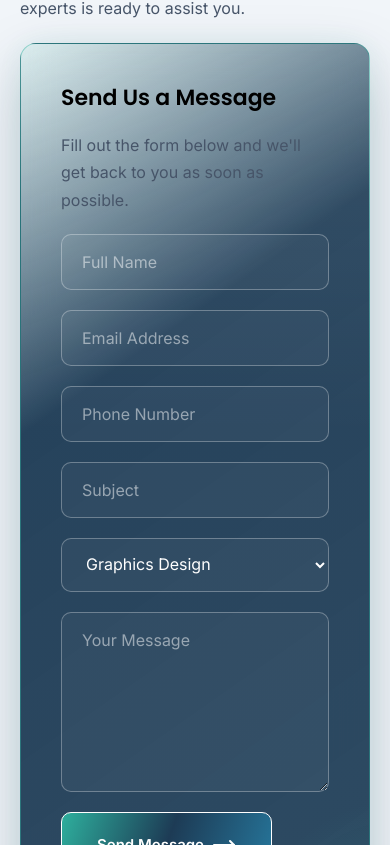
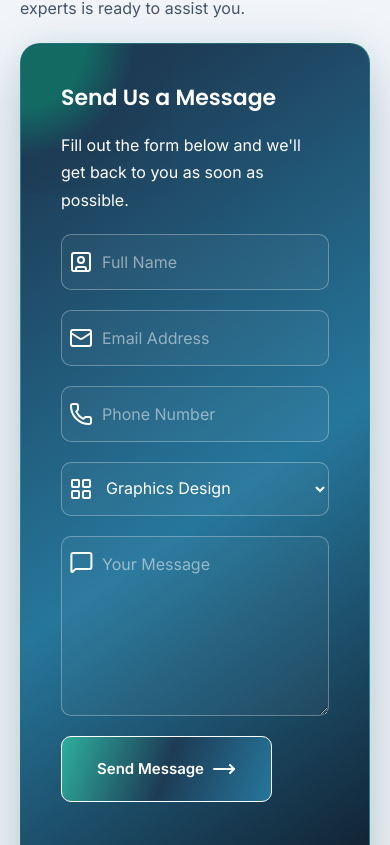
Before and after one commit to mikee-pixel/upstreamteches, a React (Vite) app: page /contact-us in a window 390 px wide. Shown: the part 1219-2064 px from the top of the page. Built offline with nearby package versions, Linux system fonts and the light colour scheme; data requests are answered from the project's data file.

Commit message:
(1) Installed npm EmailJS mail service provider. (2) Convert the contact form reusable component.

```diff
--- a/package.json
+++ b/package.json
@@ -10,6 +10,7 @@
     "preview": "vite preview"
   },
   "dependencies": {
+    "@emailjs/browser": "^4.4.1",
     "@fortawesome/fontawesome-svg-core": "^7.3.1",
     "@fortawesome/free-brands-svg-icons": "^7.3.1",
     "@fortawesome/react-fontawesome": "^3.5.0",
--- a/src/components/ui/ContactFormWidget.jsx
+++ b/src/components/ui/ContactFormWidget.jsx
@@ -1,23 +1,91 @@
-import { MoveRight } from "lucide-react";
+import { LayoutGrid, Mail, MessageSquare, MousePointer2, MoveRight, Phone, SquareUser } from "lucide-react";
+import emailjs from "@emailjs/browser";
+import { useRef, useState } from "react";
 
 const ContactFormWidget = ({title, subheading, display_in}) => {
+    const form = useRef();
+    const [submissionStatus, setSubmissionStatus] = useState(null);
+    const [hideMessageResponse, setHideMessageResponse] = useState(null);
+    const timeOutResponse = useRef();
+
+    const sendEmail = (e) => {
+        e.preventDefault();
+
+        emailjs
+            .sendForm('service_kurufeb', 'template_m9j6vp9', form.current, {
+                publicKey: 'eegWjDT5Z9ZRBRqqg',
+            })
+            .then(
+                () => {
+                console.log('SUCCESS!');
+                    setSubmissionStatus(true);
+                    timeOutResponse.current = setTimeout(() => {
+                        setSubmissionStatus(null)
+                    }, 3000);
+                },
+                (error) => {
+                    console.log('FAILED...', error.text);
+                    setSubmissionStatus(false);
+                    timeOutResponse.current = setTimeout(() => {
+                        setSubmissionStatus(null);
+                    }, [3000])
+                },
+            );
+    };
+
+    useState(() => {
+        timeOutResponse.current = setTimeout(() => {
+            setSubmissionStatus(null)
+        }, 5000);
+    }, [submissionStatus])
+
+
     return (
         <div className={`contact-form-container ${display_in} flex flex-col gap-5 p-10`}>
-            <h4>{title}</h4>
-            <p>{subheading}</p>
-            <form action="" className="flex flex-row justify-between flex-wrap gap-5">
-                <input className="input-field w-full sm:w-[47%]" type="text" name="full_name" id="full_name" placeholder="Full Name"/>
-                <input className="input-field w-full sm:w-[47%]" type="email" name="email_address" id="email_address" placeholder="Email Address"/>
-                <input className="input-field w-full sm:w-[47%]" type="text" name="phone_number" id="phone_number" placeholder="Phone Number"/>
-                <input className="input-field w-full sm:w-[47%]" type="text" name="subject" id="subject" placeholder="Subject"/>
-                <select className="input-select w-full" name="service-type" id="service-type" placeholder="How can we help you?">
-                    <option value="Graphics Design">Graphics Design</option>
-                    <option value="Search Engine Optimization">Search Engine Optimization</option>
-                    <option value="Website Development">Website Development</option>
-                    <option value="E-Commerce">E-Commerce</option>
-                </select>
-                <textarea className="input-text-area w-full" name="your-message" id="your-message" placeholder="Your Message"></textarea>
+            <h4 className="title">{title}</h4>
+            <p className="subheading">{subheading}</p>
+            <form action="" className="flex flex-row justify-between flex-wrap gap-5" ref={form} onSubmit={sendEmail}>
+                <div className="input-field-container flex flex-row w-full sm:w-[47%]">
+                    <div className="field-icon">
+                        <SquareUser />
+                    </div>
+                    <input className="input-field w-full" type="text" name="full-name" id="full_name" placeholder="Full Name" required/>
+                </div>
+                <div className="input-field-container flex flex-row w-full sm:w-[47%]">
+                    <div className="field-icon">
+                        <Mail />
+                    </div>
+                    <input className="input-field w-full" type="email" name="email-address" id="email_address" placeholder="Email Address" required/>
+                </div>
+                <div className="input-field-container flex flex-row w-full sm:w-[47%]">
+                    <div className="field-icon">
+                        <Phone />
+                    </div>
+                    <input className="input-field w-full" type="text" name="phone-number" id="phone_number" placeholder="Phone Number"/>
+                </div>
+                <div className="input-field-container flex flex-row w-full sm:w-[47%]">
+                    <div className="field-icon">
+                        <LayoutGrid />
+                    </div>
+                    <select className="input-select w-full" name="service-type" id="service-type" placeholder="How can we help you?" required>
+                        <option value="Graphics Design">Graphics Design</option>
+                        <option value="Search Engine Optimization">Search Engine Optimization</option>
+                        <option value="Website Development">Website Development</option>
+                        <option value="E-Commerce">E-Commerce</option>
+                    </select>
+                </div>
+                <div className="input-field-container textarea-field-container flex flex-row w-full">
+                    <div className="field-icon">
+                        <MessageSquare />
+                    </div>
+                    <textarea className="input-text-area w-full" name="message" id="your-message" placeholder="Your Message" required></textarea>
+                </div>
                 <button className="btn primary-button"><span className="flex items-center justify-center gap-2">Send Message <MoveRight /></span></button>
+                <div className="form-message-response-container w-full">
+                    {submissionStatus === true && <p className="message-success">Thank you! Your form has been submitted successfully. We'll get back to you shortly.</p>}
+                    {submissionStatus === false && <p className="message-error">Oops! Something went wrong while submitting your form. Please try again later.</p>}
+                </div>
+
             </form>
         </div>
     )
--- a/src/index.css
+++ b/src/index.css
@@ -619,152 +619,75 @@ p.small-body {
 }
 
 /*CONTACT FORM COMPONENT*/
+.contact-form-container .title,
+.contact-form-container .subheading {
+  color: var(--color-white);
+}
 .contact-form-container {
-  box-shadow: 2px 2px 8px rgba(0, 0, 0, 0.2);
-  border-radius: 10px;
-}
-
-.contact-form-container form .input-field,
-.contact-form-container form .input-select,
-.contact-form-container form .input-text-area {
-  border: 1px solid rgba(0, 0, 0, 0.1);
-  padding: 15px 20px;
-  border-radius: 10px;
-}
-
-.contact-form-container form .input-text-area {
-  height: 180px;
-}
-
-
-@media screen and (max-width: 1023px) {
-  .contact-form-container {
   position: relative;
   overflow: hidden;
-
-    width: 100%;
-    max-width: 700px;
-
+  width: 100%;
   padding: 40px;
-
-    /*
-     * Main brand color:
-     * #1D3B55
-     */
-    background:
-        linear-gradient(
-            145deg,
-            rgba(46, 175, 157, 0.12),
-            rgba(29, 59, 85, 0.96) 35%,
-            rgba(29, 59, 85, 0.92)
-        );
-
-    /*
-     * Glass border
-     */
+  background: linear-gradient(145deg, rgba(29, 59, 85) 10%, rgba(38, 119, 156), rgba(16, 27, 42));
   border: 1px solid rgba(46, 175, 157, 0.45);
-
-    border-radius: 16px;
-
-    /*
-     * Depth
-     */
+  border-radius: 20px;
   box-shadow:
     0 25px 60px rgba(29, 59, 85, 0.25),
     0 0 30px rgba(46, 175, 157, 0.08);
-
-    /*
-     * Glass effect
-     */
   backdrop-filter: blur(18px);
   -webkit-backdrop-filter: blur(18px);
-
-    /*
-     * Smooth interaction
-     */
-    transition:
-        transform 0.35s ease,
-        box-shadow 0.35s ease,
-        border-color 0.35s ease;
 }
 
 .contact-form-container::before {
   content: "";
-
   position: absolute;
-
-      top: 0;
-      left: 0;
-
-      width: 100%;
-      height: 45%;
-
-      background:
-          linear-gradient(
-              180deg,
-              rgba(255, 255, 255, 0.08),
-              transparent
-          );
-
-      pointer-events: none;
-  }
-
-  .contact-form-container::after {
-      content: "";
-
-      position: absolute;
-
+  top: 0%;
+  left: 0%;
+  transform: translate(-50%, -50%);
   width: 300px;
   height: 300px;
-
-      right: -180px;
-      bottom: -180px;
-
-      background:
-          radial-gradient(
-              circle,
-              rgba(46, 175, 157, 0.18),
-              transparent 70%
-          );
-
-      pointer-events: none;
+  background: radial-gradient(circle, rgb(16 118 103 / 80%) 30%, rgba(29, 59, 85), rgba(29, 59, 85, 0.1), transparent);
 }
 
 .contact-form-container > *,
 .contact-form-container form {
     position: relative;
-
     z-index: 1;
 }
 
-  .contact-form-container form .input-field,
-  .contact-form-container form .input-select,
-  .contact-form-container form .input-text-area {
-    color: #ffffff;
-/*
-     * Transparent glass background
-     */
-    background:
-        rgba(255, 255, 255, 0.035);
-
-    /*
-     * Glass border
-     */
-    border: 1px solid
-        rgba(255, 255, 255, 0.30);
-
-    border-radius: 10px;
-
-    outline: none;
-
-    /*
-     * Smooth interaction
-     */
-    transition:
-        background-color 0.25s ease,
-        border-color 0.25s ease,
-        box-shadow 0.25s ease,
-        transform 0.25s ease;
+.contact-form-container form .input-field-container {
+  position: relative;
+}
+
+.contact-form-container form .input-field-container:not(:last-child) .field-icon {
+  position: absolute;
+  top: 50%;
+  left: 3%;
+  transform: translate(0, -50%);
+}
+
+.contact-form-container form .input-field-container.textarea-field-container .field-icon {
+    position: absolute;
+    top: 8%;
+    left: 0%;
+    transform: translate(35%, 0%);
+}
+
+.contact-form-container form .input-field-container .field-icon svg {
+  stroke: var(--color-white);
+}
+
+
+/*Input Field Style*/
+input:-webkit-autofill,
+input:-webkit-autofill:hover,
+input:-webkit-autofill:focus,
+input:-webkit-autofill:active {
+  -webkit-box-shadow: 0 0 0 1000px rgba(255, 255, 255, 0.035) inset !important; /* your bg color */
+  box-shadow: 0 0 0 1000px rgba(255, 255, 255, 0.035) inset !important;
+  -webkit-text-fill-color: #ffffff !important; /* your text color */
+  caret-color: #ffffff;
+  transition: background-color 5000s ease-in-out 0s; /* delays browser's own bg */
 }
 
 .contact-form-container input:hover,
@@ -777,53 +700,39 @@ p.small-body {
         rgba(46, 175, 157, 0.55);
 }
 
-.contact-form select {
-    appearance: none;
-    -webkit-appearance: none;
-
-    cursor: pointer;
-
-    padding-right: 45px;
-
-    /*
-     * Custom arrow
-     */
-    background-image:
-        linear-gradient(
-            45deg,
-            transparent 50%,
-            rgba(255, 255, 255, 0.8) 50%
-        ),
-        linear-gradient(
-            135deg,
-            rgba(255, 255, 255, 0.8) 50%,
-            transparent 50%
-        );
-
-    background-position:
-        calc(100% - 20px) 50%,
-        calc(100% - 14px) 50%;
-
-    background-size:
-        6px 6px,
-        6px 6px;
-
-    background-repeat:
-        no-repeat;
-}
-
-
-/* =========================================================
-   SELECT OPTIONS
-   ========================================================= */
-
 .contact-form-container select option {
     color: #101b2a;
-
     background: #ffffff;
 }
 
-
+.contact-form-container form .input-field,
+.contact-form-container form .input-select,
+.contact-form-container form .input-text-area {
+  border: 1px solid rgba(0, 0, 0, 0.1);
+  padding: 15px 40px;
+  border-radius: 10px;
+  color: #ffffff;
+  background:rgba(255, 255, 255, 0.035);
+  border: 1px solid rgba(255, 255, 255, 0.30);
+
+  border-radius: 10px;
+  outline: none;
+}
+
+.contact-form-container form .input-text-area {
+  height: 180px;
+}
+
+.contact-form-container .form-message-response-container {
+  min-height: 30px;
+}
+
+.contact-form-container .form-message-response-container .message-success {
+  color: var(--color-white);
+}
+
+.contact-form-container .form-message-response-container .message-error {
+  color: #F2684B;
 }
 
 
```
Also changed, not shown: 1 other file (tests, documents, lock files or other folders). Lines whose indentation alone changed are shown as unchanged.
